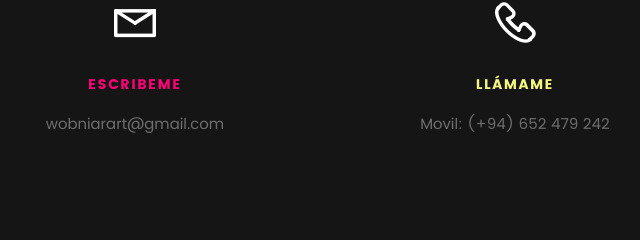
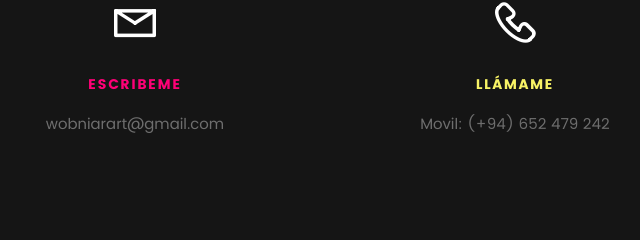
Before and after one commit to Wobniarart/Wobniarart.github.io, a plain HTML site: page index.html in a window 1280 px wide. Shown: the part 9466-9706 px from the top of the page, 505-1145 px from the left. Drawn offline with Linux system fonts and the light colour scheme; files whose address does not match are found by name.

Commit message:
ergrfverwgv

```diff
--- a/index.html
+++ b/index.html
@@ -969,7 +969,7 @@
    				<i class="icon-phone"></i>
    			</div>
 
-   			<h5 style="color:#F3F781">LLÁMAME</h5>
+   			<h5 style="color:#F8F365">LLÁMAME</h5>
 
    			<p>Movil: (+94) 652 479 242<br>
 			   	<br>
```
